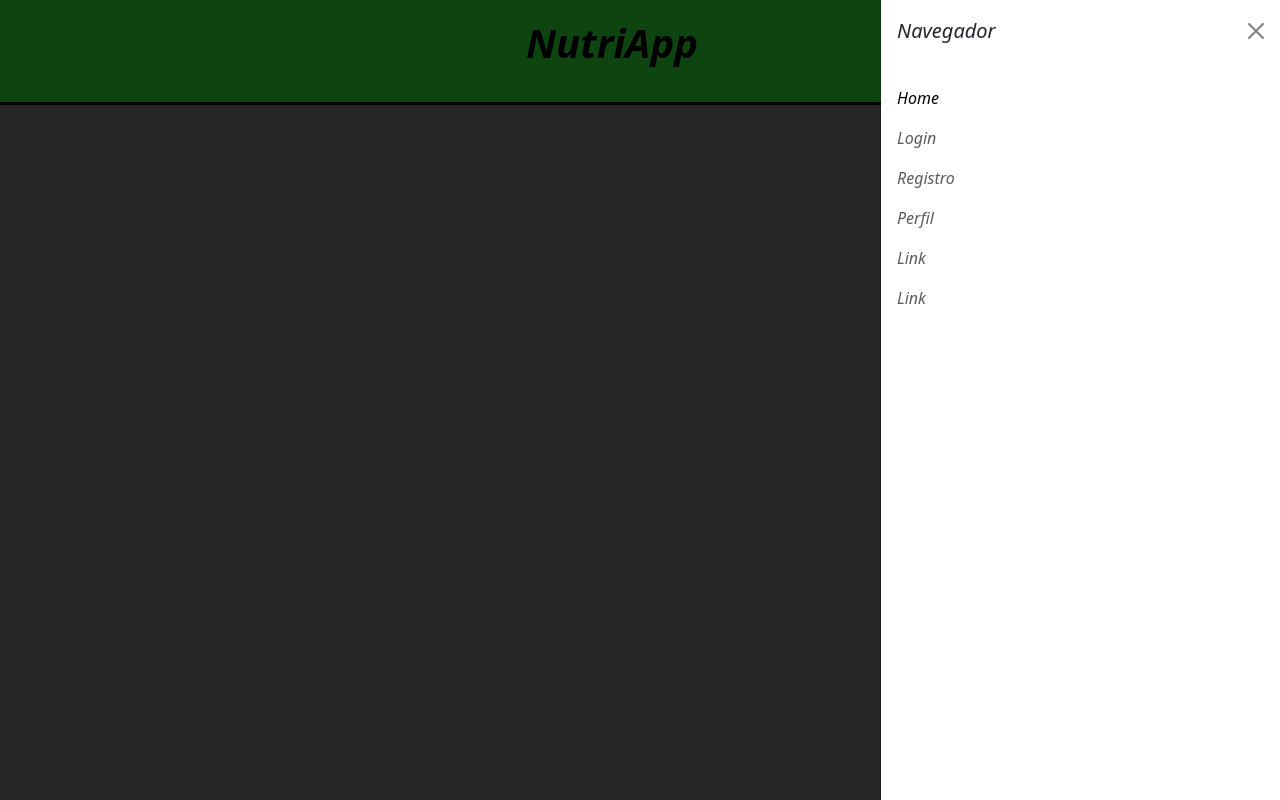
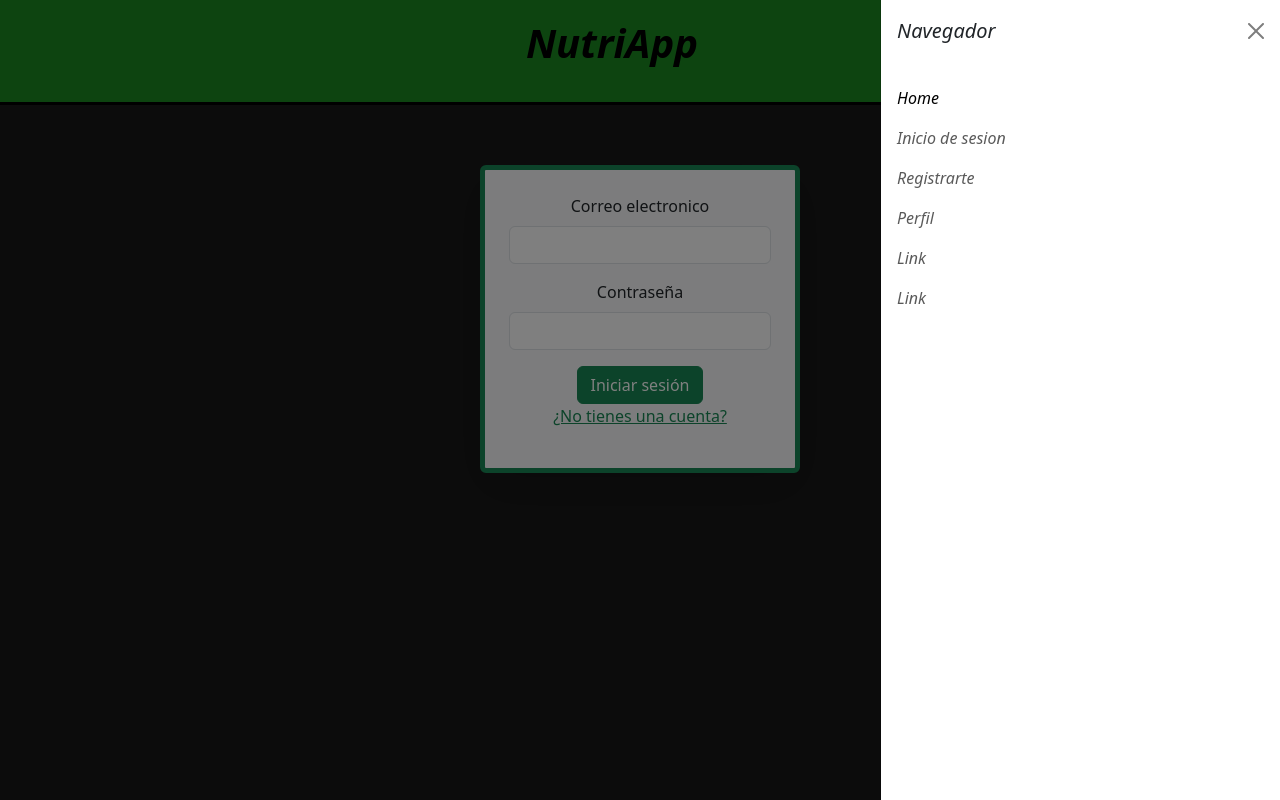
Before and after one commit to Sagarnaga-Jesus/nutriApp, a Flask app: page /login in a window 1280 px wide, after a click that opens the changed part. Run offline with Flask 3, Linux system fonts and the light colour scheme.

Commit message:
diseño login

```diff
--- a/templates/base.html
+++ b/templates/base.html
@@ -1,16 +1,16 @@
 <!DOCTYPE html>
-<html lang="en">
+<html lang="es-mx">
 <head>
     <meta charset="UTF-8">
     <meta name="viewport" content="width=device-width, initial-scale=1.0">
-    <title>{% block title%} NutriApp {% endblock title %}</title>
+    <title>{% block title%}  {% endblock title %}</title>
     <link href="https://cdn.jsdelivr.net/npm/bootstrap@5.3.8/dist/css/bootstrap.min.css" rel="stylesheet" integrity="sha384-sRIl4kxILFvY47J16cr9ZwB07vP4J8+LH7qKQnuqkuIAvNWLzeN8tE5YBujZqJLB" crossorigin="anonymous">
 </head>
-<body style="background-color: rgba(59, 58, 58, 0.9); text-color: white; color: white; bg-gradient">
+<body style="background-color: rgba(0, 0, 0, 0.9); text-color: white; color: white; bg-gradient">
 
     <nav class="navbar border-black border-bottom border-3 fst-italic" style="background-color: rgba(27, 136, 33, 1);">
         <div class="container-fluid">
-            <p class="navbar-brand mx-auto fs-1 fw-bolder">NutriApp</p>
+            <p class="navbar-brand mx-auto fs-1 fw-bolder ">NutriApp</p>
 
             <button class="navbar-toggler bg-dark-subtle" type="button" data-bs-toggle="offcanvas" data-bs-target="#offcanvasNavbar" aria-controls="offcanvasNavbar" aria-label="Toggle navigation">
                 <span class="navbar-toggler-icon"></span>
@@ -29,11 +29,11 @@
                             </li>
 
                             <li class="nav-item">
-                                <a class="nav-link" href="/login">Login</a>
+                                <a class="nav-link" href="/login">Inicio de sesion</a>
                             </li>
 
                             <li class="nav-item">
-                                <a class="nav-link" href="/registro">Registro</a>
+                                <a class="nav-link" href="/registro">Registrarte</a>
                             </li>
 
                             <li class="nav-item">
--- a/templates/home.html
+++ b/templates/home.html
@@ -1,6 +1,6 @@
 {% extends 'base.html' %}
 
-{% block title %} Base principal {% endblock %}
+{% block title %} NutriApp {% endblock %}
 
 {% block contenido %}
     <div class="container-fluid fst-italic align-items-center" style="margin-top: 30px; margin-bottom: 30px; ">
@@ -38,4 +38,5 @@
         </div>
 
     </div>
+
 {% endblock %}
--- a/templates/login.html
+++ b/templates/login.html
@@ -1 +1,23 @@
 {% extends "base.html" %}
+
+{% block title %} Inicio de sesion {% endblock %}
+
+{% block contenido %}
+
+<div class="card mx-auto p-2 mb-3 shadow-lg bg-body-tertiary rounded text-center justify-content border-success border-5" style="width: 25%; margin-top: 60px;">
+    <div class="card-body">
+        <form>
+            <div class="mb-3">
+                <label for="email" class="form-label">Correo electronico</label>
+                <input type="email" class="form-control" id="email" aria-describedby="emailHelp">
+            </div>
+            <div class="mb-3">
+                <label for="contrasena" class="form-label">Contraseña</label>
+                <input type="password" class="form-control" id="contrasena">
+            </div>
+            <button type="submit" class="btn btn-success">Iniciar sesión</button>
+            <p class="text-center"><a class="link-success"href="/registro">¿No tienes una cuenta?</a></p>
+        </form>
+    </div>
+</div>
+{% endblock %}
```
Also changed, not shown: templates/registro.html (+8 -0 lines).
